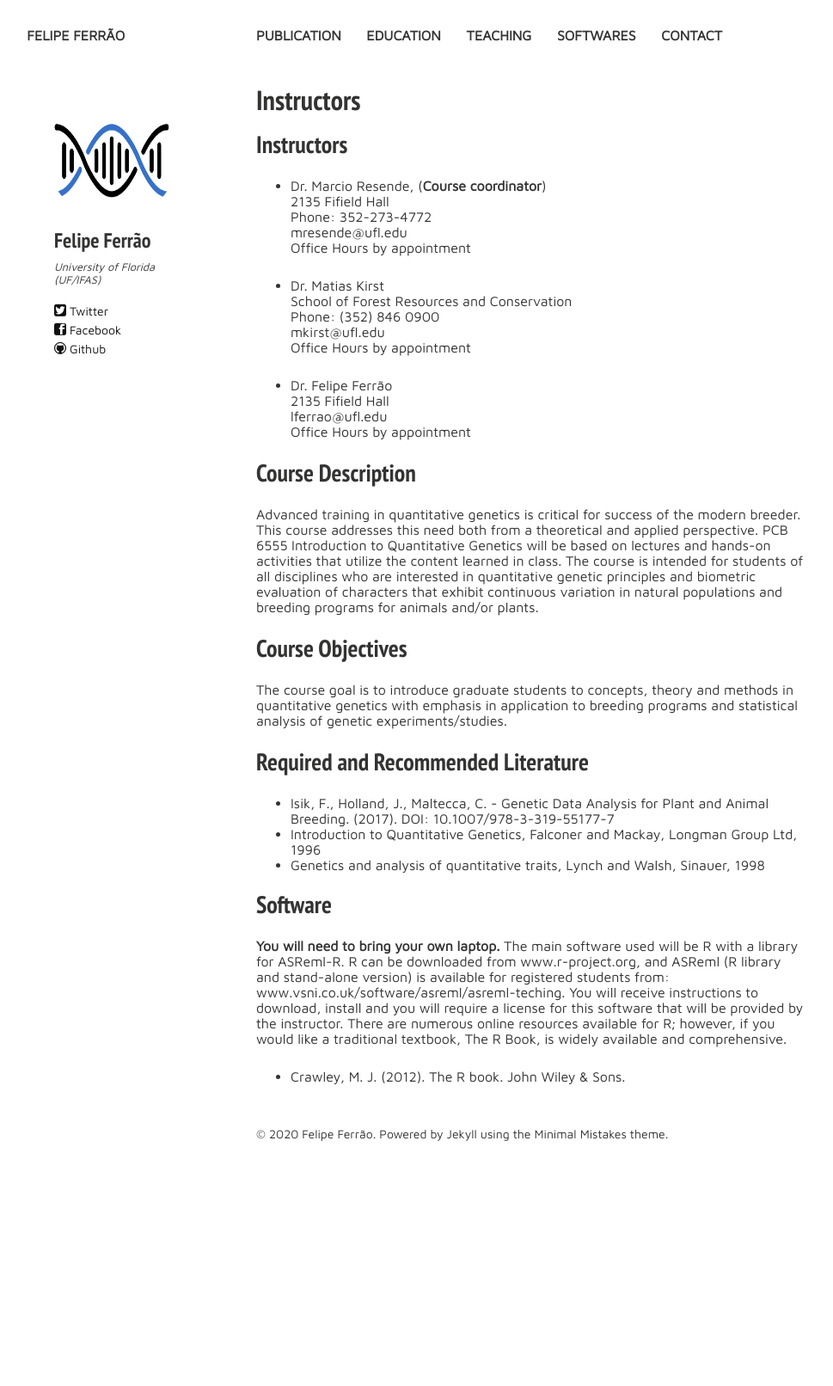
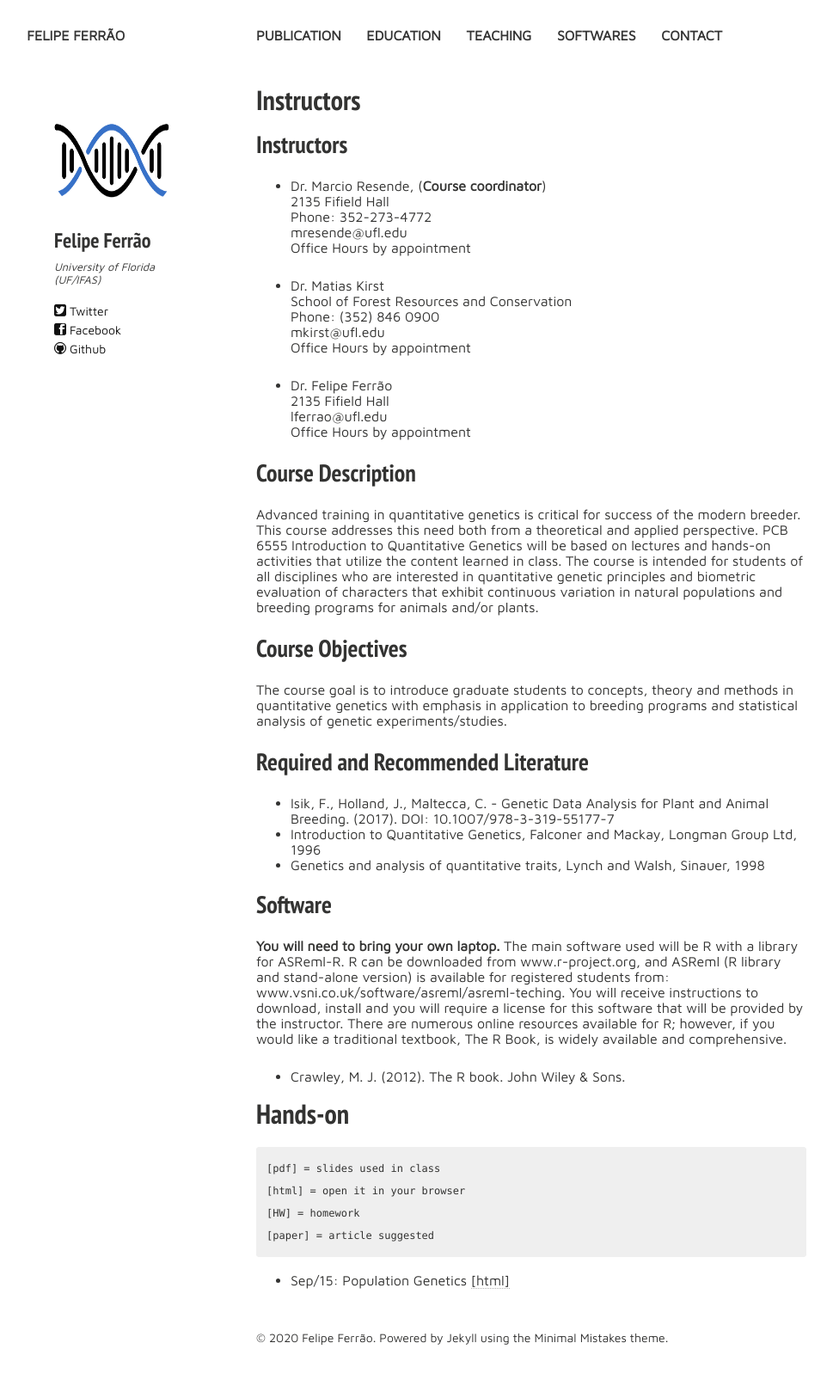
Before and after one commit to lfelipe-ferrao/lfelipe-ferrao.github.io, a Jekyll site: the page built from class/quantGenetic/index.md, in a window 1280 px wide. Shown: the whole page at 86% size, without its empty margins (22-991 px from the left). Built offline with Jekyll 4.4.1, drawn with Linux system fonts in a browser that asks for light colours; nearby versions of some CDN libraries; our own code applies the rules of GitHub Pages for plain Markdown files; before the commit the page ends 1375 px from its top, so only the background shows below that.

Commit message:
Update index.md

````diff
--- a/class/quantGenetic/index.md
+++ b/class/quantGenetic/index.md
@@ -43,3 +43,15 @@ instructions to download, install and you will require a license for this softwa
 the instructor. There are numerous online resources available for R; however, if you would like a
 traditional textbook, The R Book, is widely available and comprehensive.
 - Crawley, M. J. (2012). The R book. John Wiley & Sons.
+
+# Hands-on
+
+
+```
+[pdf] = slides used in class
+[html] = open it in your browser
+[HW] = homework
+[paper] = article suggested
+```
+
+- Sep/15: Population Genetics [[html]](https://minhaskamal.github.io/DownGit/#/home?url=https://github.com/lfelipe-ferrao/lfelipe-ferrao.github.io/blob/master/class/quantGenetic/week1.html)
````
